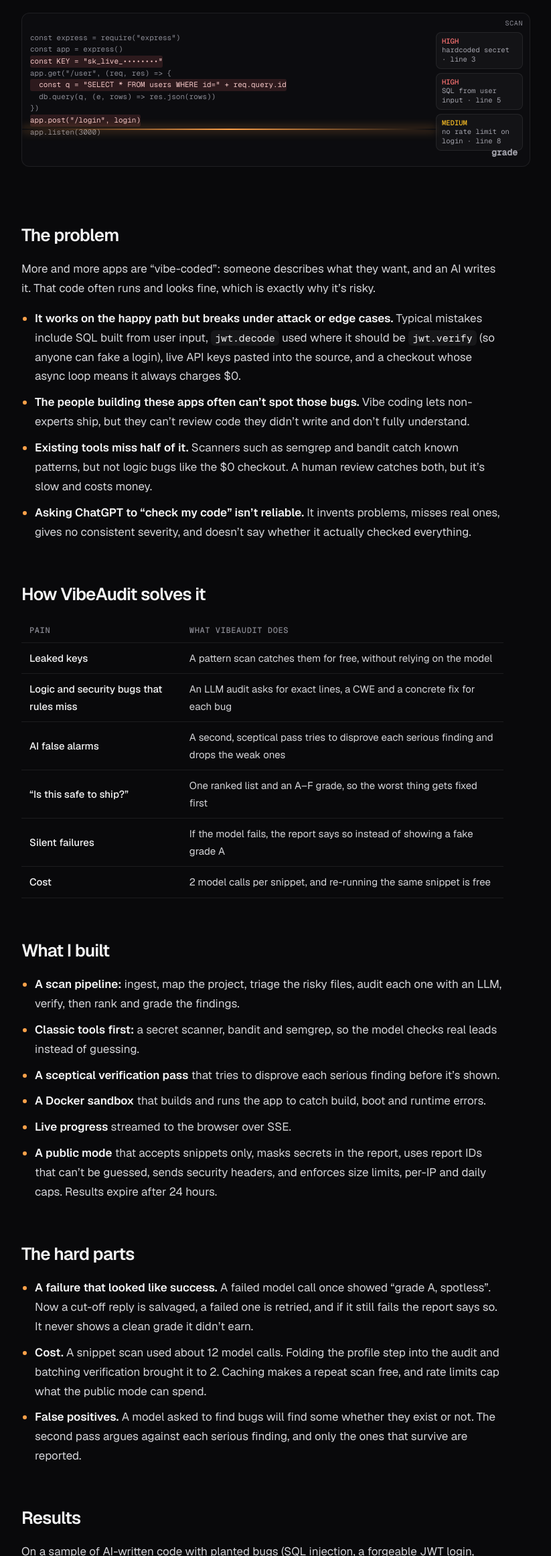
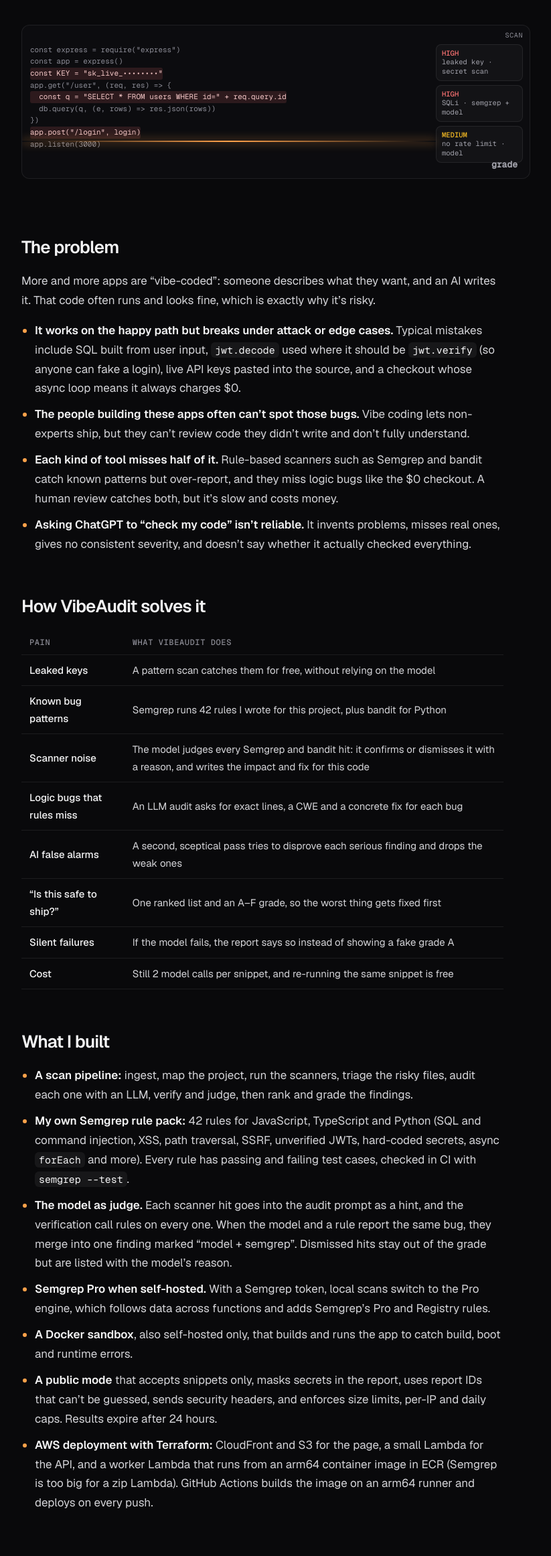
Before and after one commit to arshdeep3010/portfolio-website, an Astro site: page /projects/vibe-audit in a window 1280 px wide. Shown: the part 477-2800 px from the top of the page at 67% size, without its empty margins (18-841 px from the left). Built offline with nearby package versions, Linux system fonts and the light colour scheme; Astro itself is replaced by a stand-in of ours.

Commit message:
VibeAudit: Semgrep rule pack, model as judge, container worker
Project page brought up to date with the Semgrep work: own 42-rule pack, every
scanner hit judged by the model in the same 2 calls, Semgrep Pro and the Docker
sandbox self-hosted only (licensing), duplicate handling, and the AWS container
worker. Numbers are the ones measured on 2026-11-16; the older 39.8 s figure is
dropped because it predates the new pipeline. Card shows which tool found what,
and VibeAudit now backs the Data and Cloud skill groups.

Co-Authored-By: Claude Opus 5.5 <noreply@anthropic.com>

```diff
--- a/src/components/Demo.astro
+++ b/src/components/Demo.astro
@@ -48,14 +48,14 @@ const code = [
   </div>
 )}
 {type === 'vibe' && (
-  <div class="demo" data-demo="vibe" role="img" aria-label="Illustration: a scan finds a hardcoded secret, SQL built from user input and a login with no rate limit.">
+  <div class="demo" data-demo="vibe" role="img" aria-label="Illustration: a scan finds a hardcoded secret with the secret scan, SQL built from user input with Semgrep and the model, and a login with no rate limit with the model.">
     <span class="lbl">scan</span>
     <div class="vcode">{code.map(([l, n]) => <div class:list={['ln', { hl: n >= 0 }]}>{l}</div>)}</div>
     <span class="vscan"></span>
     <div class="vfind">
-      <div class="hi on" data-f="2"><b>HIGH</b>hardcoded secret · line 3</div>
-      <div class="hi on" data-f="4"><b>HIGH</b>SQL from user input · line 5</div>
-      <div class="md on" data-f="7"><b>MEDIUM</b>no rate limit on login · line 8</div>
+      <div class="hi on" data-f="2"><b>HIGH</b>leaked key · secret scan</div>
+      <div class="hi on" data-f="4"><b>HIGH</b>SQLi · semgrep + model</div>
+      <div class="md on" data-f="7"><b>MEDIUM</b>no rate limit · model</div>
     </div>
     <span class="vgrade">grade<b>F</b></span>
   </div>
--- a/src/content/projects/vibe-audit.md
+++ b/src/content/projects/vibe-audit.md
@@ -5,8 +5,8 @@ order: 4
 featured: true
 status: live
 tags: [GenAI, Backend]
-stack: [FastAPI, LLM, SSE, Docker, bandit, semgrep]
-metric: "<b>Every planted bug</b> found in 39.8 s · <b>2 model calls</b>"
+stack: [FastAPI, LLM, Semgrep, bandit, Docker, AWS Lambda, Terraform]
+metric: "<b>Every planted bug</b> found · <b>16 Semgrep hits</b> judged by the model · <b>2 model calls</b>"
 metricDate: "2026-11"
 demo: vibe
 links:
@@ -21,7 +21,7 @@ More and more apps are "vibe-coded": someone describes what they want, and an AI
 
 - **It works on the happy path but breaks under attack or edge cases.** Typical mistakes include SQL built from user input, `jwt.decode` used where it should be `jwt.verify` (so anyone can fake a login), live API keys pasted into the source, and a checkout whose async loop means it always charges $0.
 - **The people building these apps often can't spot those bugs.** Vibe coding lets non-experts ship, but they can't review code they didn't write and don't fully understand.
-- **Existing tools miss half of it.** Scanners such as semgrep and bandit catch known patterns, but not logic bugs like the $0 checkout. A human review catches both, but it's slow and costs money.
+- **Each kind of tool misses half of it.** Rule-based scanners such as Semgrep and bandit catch known patterns but over-report, and they miss logic bugs like the $0 checkout. A human review catches both, but it's slow and costs money.
 - **Asking ChatGPT to "check my code" isn't reliable.** It invents problems, misses real ones, gives no consistent severity, and doesn't say whether it actually checked everything.
 
 ## How VibeAudit solves it
@@ -29,39 +29,44 @@ More and more apps are "vibe-coded": someone describes what they want, and an AI
 | Pain | What VibeAudit does |
 | --- | --- |
 | Leaked keys | A pattern scan catches them for free, without relying on the model |
-| Logic and security bugs that rules miss | An LLM audit asks for exact lines, a CWE and a concrete fix for each bug |
+| Known bug patterns | Semgrep runs 42 rules I wrote for this project, plus bandit for Python |
+| Scanner noise | The model judges every Semgrep and bandit hit: it confirms or dismisses it with a reason, and writes the impact and fix for this code |
+| Logic bugs that rules miss | An LLM audit asks for exact lines, a CWE and a concrete fix for each bug |
 | AI false alarms | A second, sceptical pass tries to disprove each serious finding and drops the weak ones |
 | "Is this safe to ship?" | One ranked list and an A–F grade, so the worst thing gets fixed first |
 | Silent failures | If the model fails, the report says so instead of showing a fake grade A |
-| Cost | 2 model calls per snippet, and re-running the same snippet is free |
+| Cost | Still 2 model calls per snippet, and re-running the same snippet is free |
 
 ## What I built
 
-- **A scan pipeline:** ingest, map the project, triage the risky files, audit each one with an LLM, verify, then rank and grade the findings.
-- **Classic tools first:** a secret scanner, bandit and semgrep, so the model checks real leads instead of guessing.
-- **A sceptical verification pass** that tries to disprove each serious finding before it's shown.
-- **A Docker sandbox** that builds and runs the app to catch build, boot and runtime errors.
-- **Live progress** streamed to the browser over SSE.
+- **A scan pipeline:** ingest, map the project, run the scanners, triage the risky files, audit each one with an LLM, verify and judge, then rank and grade the findings.
+- **My own Semgrep rule pack:** 42 rules for JavaScript, TypeScript and Python (SQL and command injection, XSS, path traversal, SSRF, unverified JWTs, hard-coded secrets, async `forEach` and more). Every rule has passing and failing test cases, checked in CI with `semgrep --test`.
+- **The model as judge.** Each scanner hit goes into the audit prompt as a hint, and the verification call rules on every one. When the model and a rule report the same bug, they merge into one finding marked "model + semgrep". Dismissed hits stay out of the grade but are listed with the model's reason.
+- **Semgrep Pro when self-hosted.** With a Semgrep token, local scans switch to the Pro engine, which follows data across functions and adds Semgrep's Pro and Registry rules.
+- **A Docker sandbox**, also self-hosted only, that builds and runs the app to catch build, boot and runtime errors.
 - **A public mode** that accepts snippets only, masks secrets in the report, uses report IDs that can't be guessed, sends security headers, and enforces size limits, per-IP and daily caps. Results expire after 24 hours.
+- **AWS deployment with Terraform:** CloudFront and S3 for the page, a small Lambda for the API, and a worker Lambda that runs from an arm64 container image in ECR (Semgrep is too big for a zip Lambda). GitHub Actions builds the image on an arm64 runner and deploys on every push.
 
 ## The hard parts
 
 - **A failure that looked like success.** A failed model call once showed "grade A, spotless". Now a cut-off reply is salvaged, a failed one is retried, and if it still fails the report says so. It never shows a clean grade it didn't earn.
-- **Cost.** A snippet scan used about 12 model calls. Folding the profile step into the audit and batching verification brought it to 2. Caching makes a repeat scan free, and rate limits cap what the public mode can spend.
-- **False positives.** A model asked to find bugs will find some whether they exist or not. The second pass argues against each serious finding, and only the ones that survive are reported.
+- **Cost.** A snippet scan used about 12 model calls. Folding the profile step into the audit and batching verification brought it to 2. Judging the scanner hits rides in that same verification call, so adding Semgrep cost no extra calls.
+- **Licensing.** Semgrep's own rules may only be used on your own code, not offered to others as a service. So the hosted demo runs only my rule pack, and the code locks public mode to it whatever the settings say. The Pro engine and the Docker sandbox show on the site as "self-hosted only".
+- **Duplicates across tools.** The same bug came back from the model, my rules and Semgrep's rules under different CWE numbers. Now the judge marks duplicates itself, and findings with different CWEs only merge when their titles share a keyword.
+- **False positives.** Scanners and models both over-report. The second pass argues against each serious finding, and only the ones that survive are reported.
 
 ## Results
 
 On a sample of AI-written code with planted bugs (SQL injection, a forgeable JWT login, hardcoded live keys, and the $0 async checkout):
 
 - **Found every planted bug**, each with its line number and a fix.
-- **39.8 s** for the whole scan, down from 75–90 s.
+- **On the live demo:** Semgrep raised 16 hits, the model judged all of them along with its own findings, and the report came to 12 findings with grade F. Every one of the 10 most serious was found by both the model and a rule.
+- **Semgrep Pro, run locally:** it caught a command injection that passes through two helper functions, which the free engine missed (38 hits against 23).
 - **2 model calls** per snippet, down from about 12.
-- **The sceptical pass dropped 1 weak finding** that would otherwise have been a false alarm.
 
-Measured live in November 2026.
+Measured in November 2026, one run each.
 
 ## What I'd do next
 
 - A larger seeded-bug benchmark, so the detection rate is a number across many samples, not one.
-- A Dockerfile and CI for the service itself.
+- A faster cold start for the worker: the first scan after the site has been idle takes about 40 s to start.
--- a/src/data/site.ts
+++ b/src/data/site.ts
@@ -54,8 +54,8 @@ export const skills = [
   { group: 'Backend', items: ['Java 21', 'Spring Boot 3', 'Virtual threads', 'Spring Security (JWT)', 'JPA', 'FastAPI', 'REST', 'SSE'], proof: ['llm-gateway', 'health-claim-agent', 'vibe-audit', 'agentops'] },
   { group: 'GenAI', items: ['RAG', 'pgvector', 'Embeddings', 'Structured outputs', 'LangGraph', 'Evals', 'Grounding'], proof: ['fitcheck', 'health-claim-agent'] },
   { group: 'Agents and reliability', items: ['Durable workflows', 'Leases and fencing', 'Idempotency', 'Circuit breakers and fallback', 'Rate limiting', 'Human in the loop', 'Sandboxing'], proof: ['agentops', 'llm-gateway'] },
-  { group: 'Data', items: ['PostgreSQL (SKIP LOCKED, LISTEN/NOTIFY)', 'pgvector', 'DynamoDB'], proof: ['agentops', 'fitcheck'] },
-  { group: 'Cloud and DevOps', items: ['Docker', 'GitHub Actions', 'AWS Lambda', 'EventBridge', 'Terraform', 'S3 + CloudFront'], proof: ['agentops', 'health-claim-agent', 'llm-gateway'] },
+  { group: 'Data', items: ['PostgreSQL (SKIP LOCKED, LISTEN/NOTIFY)', 'pgvector', 'DynamoDB'], proof: ['agentops', 'fitcheck', 'vibe-audit'] },
+  { group: 'Cloud and DevOps', items: ['Docker', 'GitHub Actions', 'AWS Lambda', 'EventBridge', 'Terraform', 'S3 + CloudFront'], proof: ['agentops', 'health-claim-agent', 'llm-gateway', 'vibe-audit'] },
 ];
 
 export const experience = {
```
